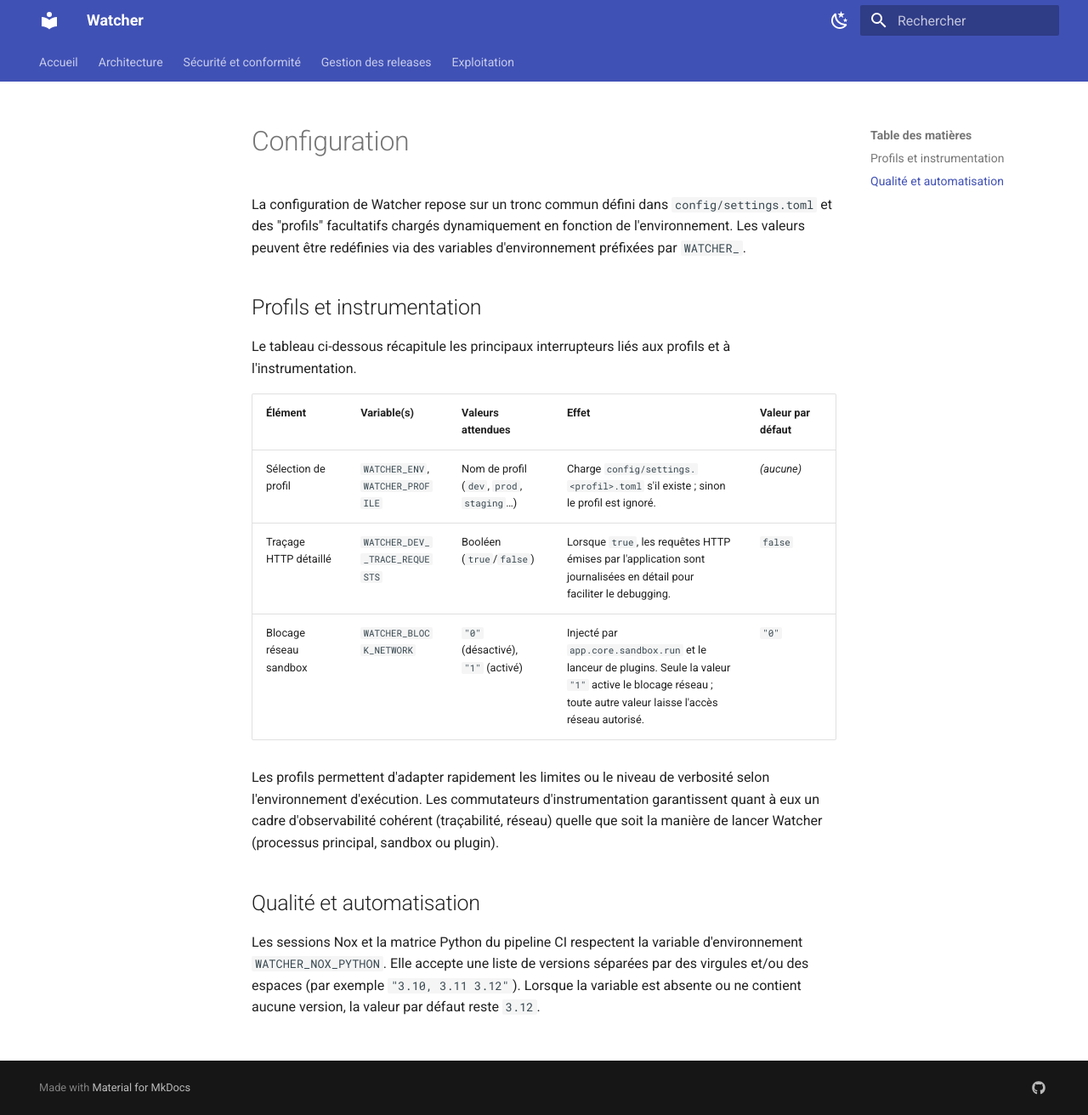
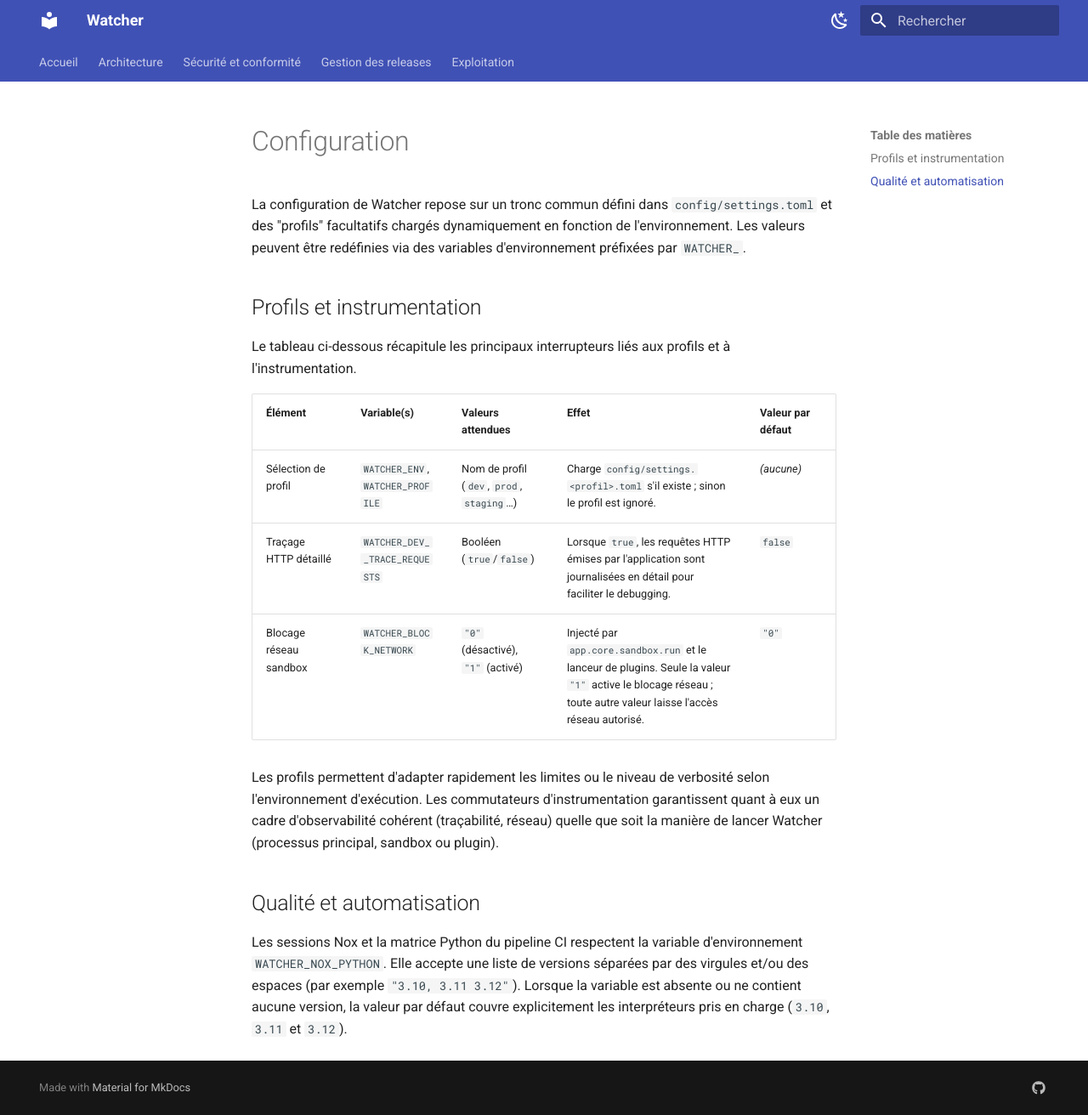
Before and after one commit to francis18georges-png/Watcher, an MkDocs documentation site: the page built from docs/configuration.md, in a window 1280 px wide and 1312 px high. Shown: the whole window at 85% size. Built offline with MkDocs 1.6.1 and Material for MkDocs 9.7.7, drawn with Linux system fonts in a browser that asks for light colours.

Commit message:
Update CI matrix defaults to supported Python versions (#382)

```diff
--- a/docs/configuration.md
+++ b/docs/configuration.md
@@ -16,4 +16,4 @@
 
 ## Qualité et automatisation
 
-Les sessions Nox et la matrice Python du pipeline CI respectent la variable d'environnement `WATCHER_NOX_PYTHON`. Elle accepte une liste de versions séparées par des virgules et/ou des espaces (par exemple `"3.10, 3.11 3.12"`). Lorsque la variable est absente ou ne contient aucune version, la valeur par défaut reste `3.12`.
+Les sessions Nox et la matrice Python du pipeline CI respectent la variable d'environnement `WATCHER_NOX_PYTHON`. Elle accepte une liste de versions séparées par des virgules et/ou des espaces (par exemple `"3.10, 3.11 3.12"`). Lorsque la variable est absente ou ne contient aucune version, la valeur par défaut couvre explicitement les interpréteurs pris en charge (`3.10`, `3.11` et `3.12`).
--- a/noxfile.py
+++ b/noxfile.py
@@ -10,7 +10,7 @@
 import nox
 from nox.command import CommandFailed
 
-DEFAULT_PYTHON_VERSIONS = ("3.12",)
+DEFAULT_PYTHON_VERSIONS = ("3.10", "3.11", "3.12")
 
 
 def _parse_python_versions(
```
Also changed, not shown: README.md (+8 -0 lines), 1 other file.
